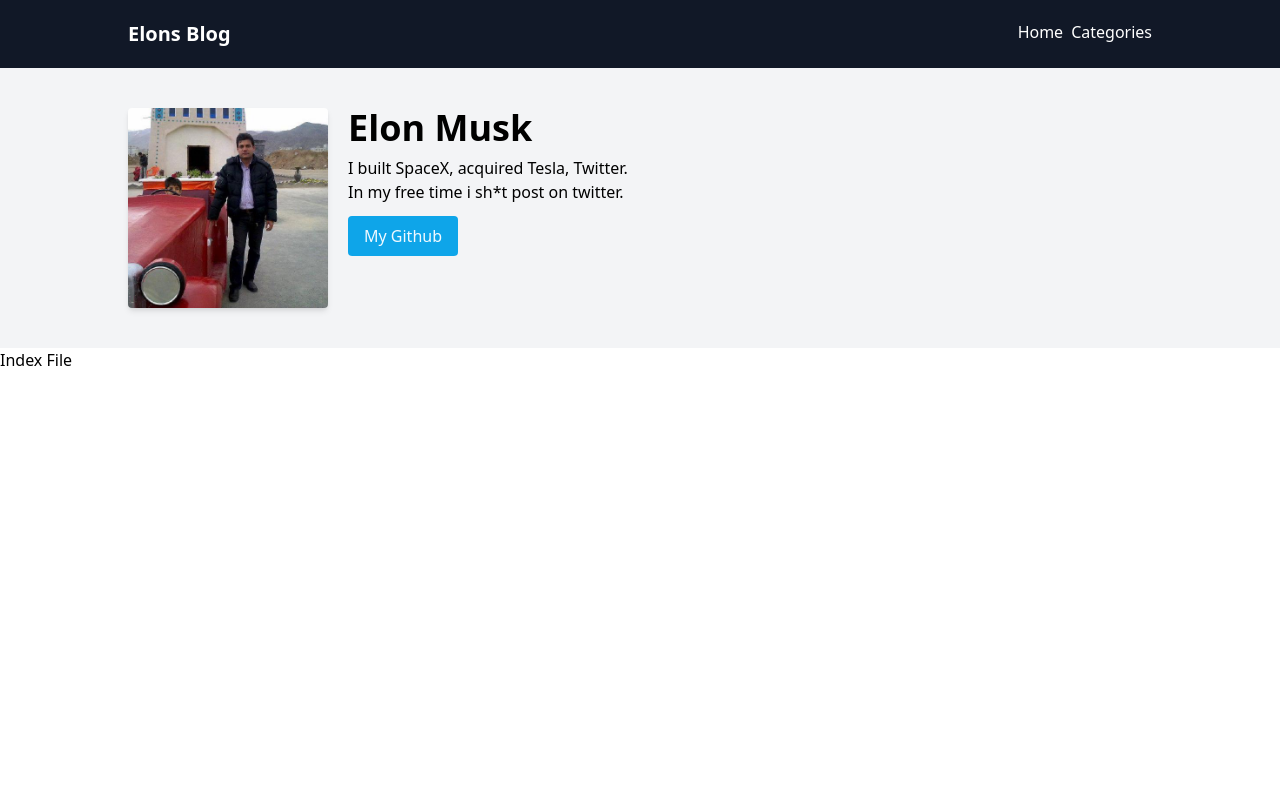
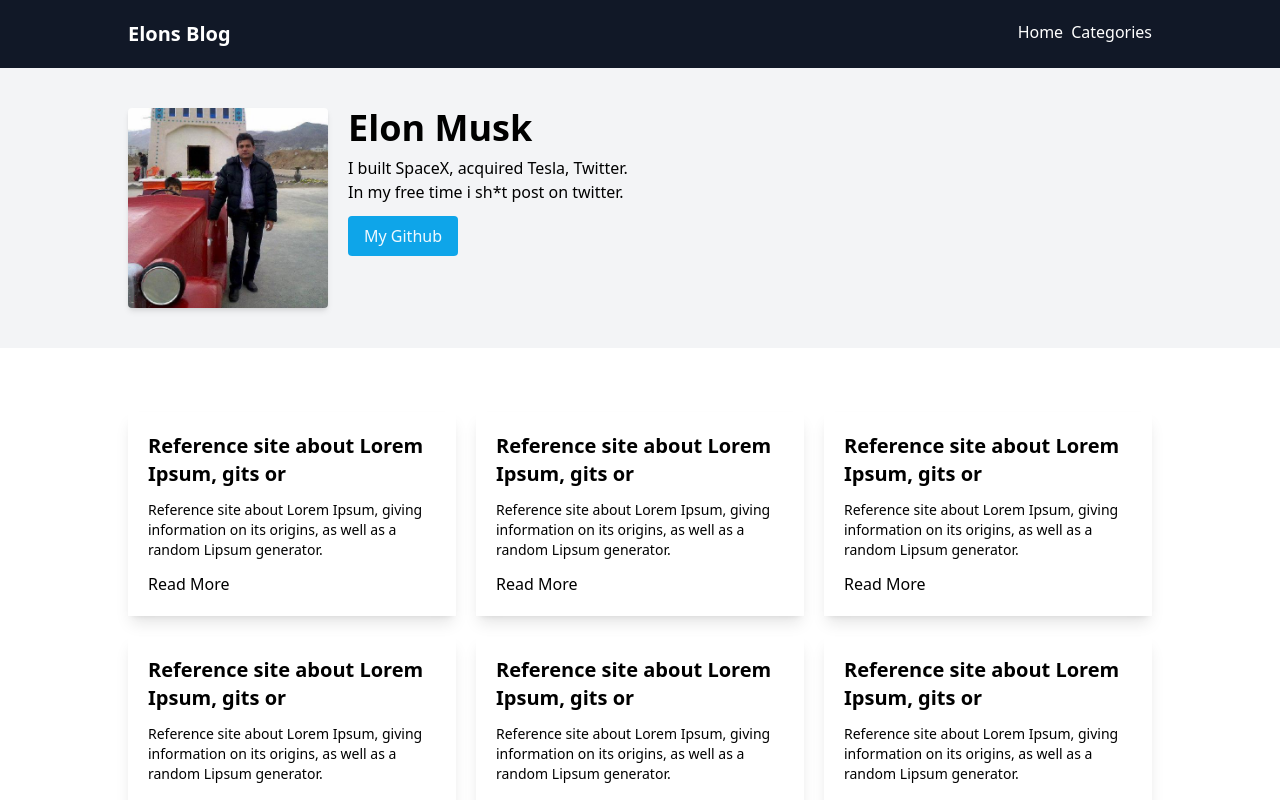
Before and after one commit to saeed51100/nuxt-raiatec-restapi, a Nuxt app: page / in a window 1280 px wide. Shown: the top 800 px of the page. Built offline with nearby package versions, Linux system fonts and the light colour scheme.

Commit message:
edare 1402/02/20 09:04 1:15:18

```diff
--- /dev/null
+++ b/components/Blog/Card.vue
@@ -0,0 +1,30 @@
+<script lang="ts" setup>
+defineProps<{
+  title: string;
+  image: string;
+  excerpt?: string;
+  slug: string;
+}>();
+</script>
+
+<template>
+  <div class="col-span-1 shadow-lg">
+    <!--          Blog Image-->
+    <div v-if="image" class="w-full h-[180px] relative">
+      <img :src="image"
+           alt="Blog Thumbnail"
+           class="w-full h-full absolute object-cover"
+      >
+    </div>
+    <!--          Blog Content-->
+    <div class="p-5">
+      <h3 class="text-xl font-semibold mb-3">
+        {{ title }}
+      </h3>
+      <p v-if="excerpt" class="text-sm mb-3">
+        {{ excerpt }}
+      </p>
+      <nuxt-link :to="'/${slug}'">Read More</nuxt-link>
+    </div>
+  </div>
+</template>
--- a/components/Page/Header.vue
+++ b/components/Page/Header.vue
@@ -7,7 +7,7 @@
 <template>
   <section class="hero bg-gray-100 py-10">
     <div class="container flex item-center">
-      <h1 class="text-4xl font-bold">{{ title }}</h1>
+      <h1 v-if="title" class="text-4xl font-bold">{{ title }}</h1>
       <slot/>
     </div>
   </section>
--- a/pages/index.vue
+++ b/pages/index.vue
@@ -1,13 +1,15 @@
-<script lang="ts" setup>
-</script>
-
+<script lang="ts" setup></script>
 <template>
   <main>
-    <PageHeader >
+    <PageHeader>
       <!--        Image -->
-      <div class="w-[200px] relative h-[200px] mr-5 rounded overflow-hidden shadow-md">
-        <img src="~assets/img/42565948.jpg"
-             class="w-full h-full absolute object-cover">
+      <div
+          class="w-[200px] relative h-[200px] mr-5 rounded overflow-hidden shadow-md"
+      >
+        <img
+            src="~assets/img/42565948.jpg"
+            class="w-full h-full absolute object-cover"
+        >
       </div>
       <!--      Header text-->
       <div>
@@ -20,6 +22,22 @@
         </a>
       </div>
     </PageHeader>
+    <!--    Blog Grid Starts   -->
+    <section class="container py-16">
+      <div class="grid sm:grid-cols-3 gap-5">
+        <BlogCard v-for="i in 9"
+                  :key="i"
+                  title="Reference site about Lorem Ipsum, gits or"
+                  excerpt="Reference site about
+                  Lorem Ipsum, giving information on its origins,
+                  as well as a random Lipsum generator."
+                  image=""
+                  slug="blog-1"
+        />
+
+
+      </div>
+    </section>
+    <!--    Blog Grid Ends     -->
   </main>
-  <h1>Index File</h1>
 </template>
```
